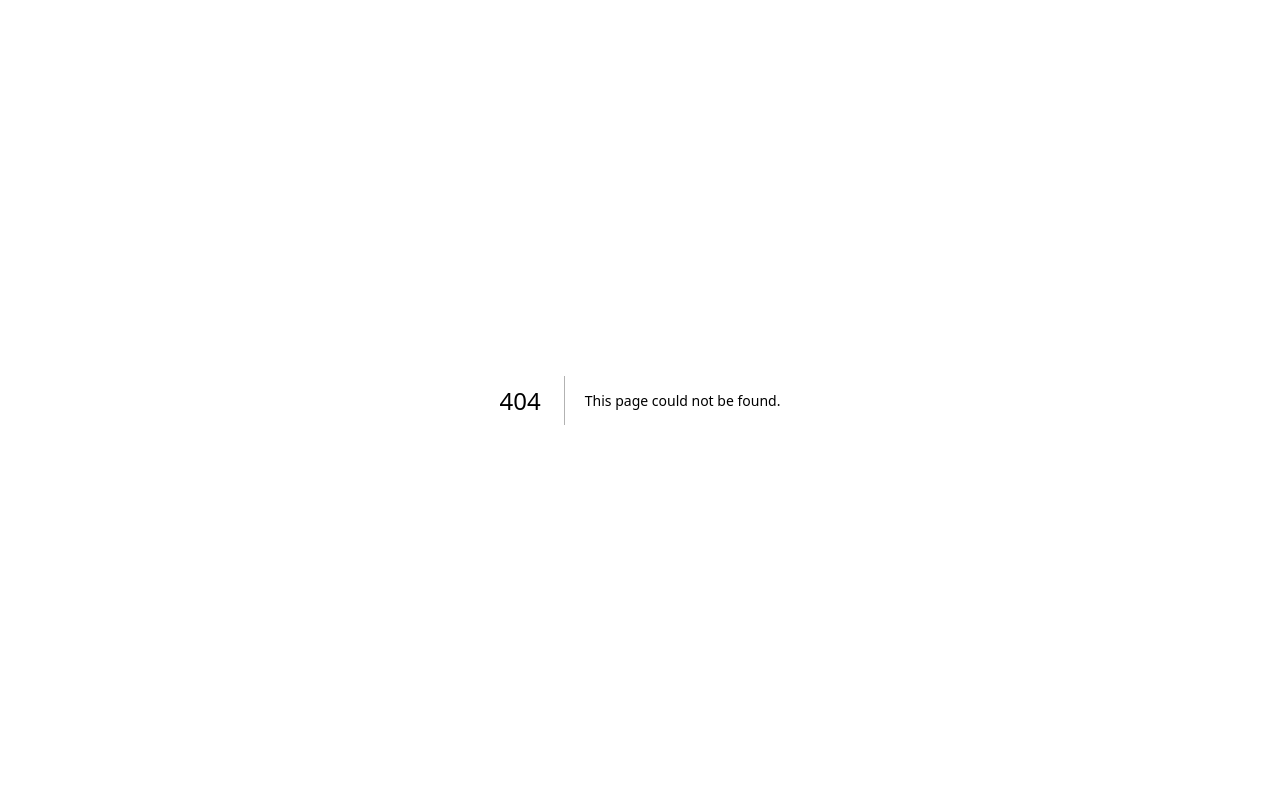
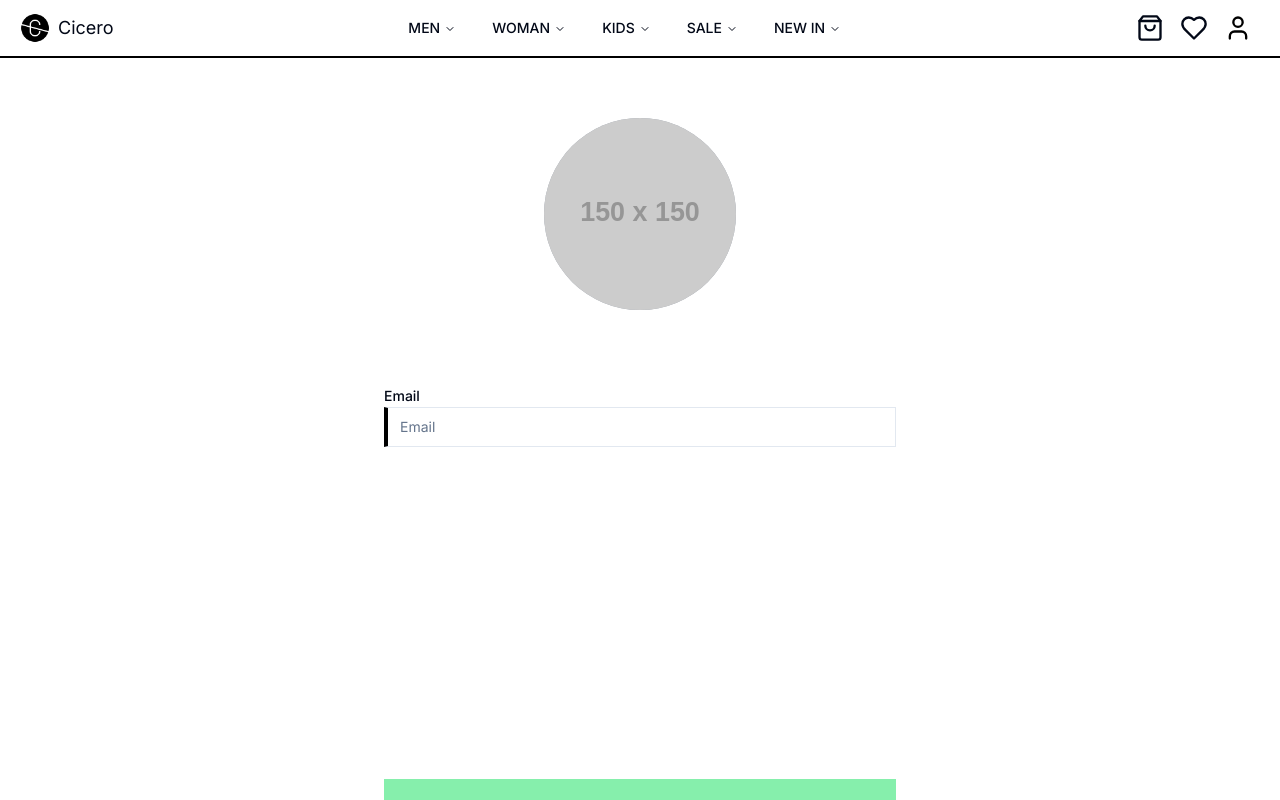
Before and after one commit to deeptech-kmitl/Cicero-Frontend, a Next.js app: page /profile in a window 1280 px wide. Before the commit this address had no page. Built offline with nearby package versions, Linux system fonts and the light colour scheme.

Commit message:
Update-Profile-With-Changes-From-Main-Branch

```diff
--- a/package.json
+++ b/package.json
@@ -10,6 +10,7 @@
   },
   "dependencies": {
     "@hookform/resolvers": "^3.3.4",
+    "@nextui-org/react": "^2.2.9",
     "@radix-ui/react-dialog": "^1.0.5",
     "@radix-ui/react-label": "^2.0.2",
     "@radix-ui/react-popover": "^1.0.7",
--- /dev/null
+++ b/src/app/(site)/myPurchase/page.tsx
@@ -0,0 +1,16 @@
+import { Button } from "@nextui-org/react";
+import React from "react";
+
+type Props = {};
+
+const myPurchase = (props: Props) => {
+  return (
+    <div className="flex min-h-screen flex-col px-[20%] py-[5%]">
+      <div className="text-xl font-semibold mb-10">MY PURCHASE</div>
+      <div className="w-8/9 h-[15em] bg-gray-500 mb-5"></div>
+      <div className="w-8/9 h-[15em] bg-gray-500 mb-5"></div>
+    </div>
+  );
+};
+
+export default myPurchase;
--- /dev/null
+++ b/src/app/(site)/profile/page.tsx
@@ -0,0 +1,42 @@
+import React from "react";
+import { Input } from "@/components/ui/input";
+import { Label } from "@/components/ui/label";
+import Image from "next/image";
+
+type Props = {};
+
+const profile = (props: Props) => {
+  return (
+    <div className="flex min-h-screen justify-center">
+      <div className="w-[40vw] h-[100vh] flex flex-col">
+        <div className="w-[100%] h-[40%] flex flex-col justify-center items-center mt-2">
+          <Image
+            className="rounded-full bg-gray-400 w-[12em] h-[12em] mb-5"
+            src={"https://via.placeholder.com/150"}
+            width={0}
+            height={0}
+            sizes="100vw"
+            alt="image description"
+          />
+          {/* <Input id="picture" type="file" className='w-[220px]'/> */}
+        </div>
+        <div className="w-[100%] h-[50%] grid justify-items-center gap-1.5">
+          <div className="w-full">
+            <Label htmlFor="email">Email</Label>
+            <Input type="email" id="email" placeholder="Email" className="" />
+          </div>
+        </div>
+        <div className="bg-green-300 w-[100%] h-[10%]"></div>
+      </div>
+      {/* <Input
+        className="border-gray-400 border-2"
+        placeholder="First name"
+        disabled={isInputDisabled}
+        value={first_name}
+        onChange={(e) => setFname(e.target.value)}
+      /> */}
+    </div>
+  );
+};
+
+export default profile;
```
Also changed, not shown: 1 other file (tests, documents, lock files or other folders).
